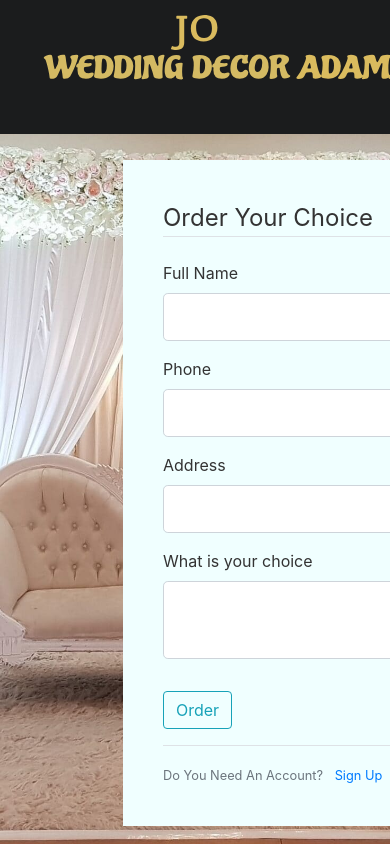
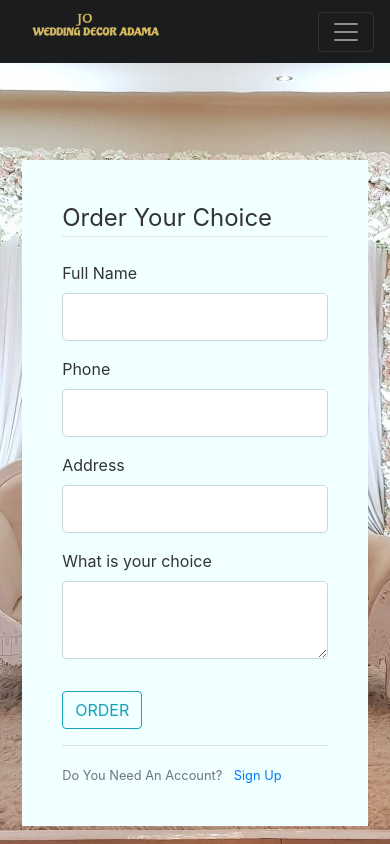
Before and after one commit to MNatiki/jo_decor, a Flask app: page /order in a window 390 px wide; the page is wider, and only the part inside the window is pictured. Run offline with Flask 3, Linux system fonts and the light colour scheme; some libraries are stand-ins or nearby versions.

Commit message:
jo decor

```diff
--- a/jo_pack/static/assets/style.css
+++ b/jo_pack/static/assets/style.css
@@ -77,13 +77,6 @@ p{font-size:1em;line-height: 1.7em; margin-bottom: 1.7em;}
 
 
 
-
-
-
-
-
-
-
 /*contact*/
 .contactform textarea,.contactform input{width: 100%;padding:1em;border:1px solid #ccc;margin-bottom: 1em;border-radius: 0;outline: none;}
 /*contact*/
@@ -150,3 +143,39 @@ p{font-size:1em;line-height: 1.7em; margin-bottom: 1.7em;}
 	figure.effect-chico figcaption {padding: 1.5em;}
 	.footer{margin-top: 2em;padding-bottom: 2em;}
 }
+
+
+
+
+/* Common styles for all screen sizes */
+
+/* Styles for screens with a maximum width of 1200px */
+@media (max-width: 1200px) {
+    .login-form {
+        margin-left: 10%;
+        width: 80%;
+        border: 20px solid azure;
+        margin-top: 5%;
+    }
+}
+
+/* Styles for screens with a maximum width of 900px */
+@media (max-width: 900px) {
+    .login-form {
+        margin-left: 5%;
+        width: 90%;
+        border: 10px solid azure;
+        margin-top: 5%;
+    }
+}
+
+/* Styles for screens with a maximum width of 767px */
+@media (max-width: 767px) {
+    .login-form {
+        margin-left: 2%;
+        width: 96%;
+        border: 5px solid azure;
+        margin-top: 5%;
+    }
+    /* Add more specific styles for smaller screens if needed */
+}
--- a/jo_pack/templates/account.html
+++ b/jo_pack/templates/account.html
@@ -1,6 +1,6 @@
 {% extends "layout.html" %}
 {% block content %}
-    <div class="content-section" style="  margin-left: 25%;  width: 700px; margin-top: 5px;">
+    <div class="content-section login-form">
       <div class="media">
         <img class="rounded-circle account-img" src="{{ image_file }}">
         <div class="media-body">
--- a/jo_pack/templates/layout.html
+++ b/jo_pack/templates/layout.html
@@ -3,8 +3,8 @@
 <head>
     <!-- Required meta tags -->
     <meta charset="utf-8">
-    <meta name="viewport" content="width=device-width, initial-scale=1, shrink-to-fit=no">
-
+    <meta name="viewport" content="width=device-width, initial-scale=1, maximum-scale=1, user-scalable=no">
+    <link rel="stylesheet" type="text/css" href="{{ url_for('static', filename='assets/style.css') }}">
     <!-- Bootstrap CSS -->
     <link rel="stylesheet" href="https://maxcdn.bootstrapcdn.com/bootstrap/4.0.0/css/bootstrap.min.css" integrity="sha384-Gn5384xqQ1aoWXA+058RXPxPg6fy4IWvTNh0E263XmFcJlSAwiGgFAW/dAiS6JXm" crossorigin="anonymous">
 
@@ -20,13 +20,21 @@
 <body>
   <header class="site-header">
     <nav class="navbar navbar-expand-md navbar-dark bg-steel fixed-top" style="background-color: rgb(27, 28, 29);">
-            <div class="container" style="background-color: rgb(27, 28, 29);">
+        <div class="container">
             <a class="navbar-brand" href="#home"><img src="static/images/logo.png" alt="logo"></a>
+
+            <!-- Navbar Toggler Button -->
+            <button class="navbar-toggler" type="button" data-toggle="collapse" data-target="#navbarToggle" aria-controls="navbarToggle" aria-expanded="false" aria-label="Toggle navigation">
+                <span class="navbar-toggler-icon"></span>
+            </button>
+
+            <!-- Collapsed Navbar Links -->
             <div class="collapse navbar-collapse" id="navbarToggle">
                 <div class="navbar-nav mr-auto">
                     <a class="nav-item nav-link" href="{{ url_for('home') }}">Home</a>
                     <!-- Add more navigation links as needed -->
                 </div>
+
                 <!-- Navbar Right Side -->
                 <div class="navbar-nav">
                     {% if current_user.is_authenticated %}
@@ -44,6 +52,9 @@
                     <a class="nav-item nav-link" href="/order">Order</a>
                 </div>
             </div>
+        </div>
+    </nav>
+</header>
             </div>
         </nav>
     </header>
--- a/jo_pack/templates/login.html
+++ b/jo_pack/templates/login.html
@@ -1,6 +1,7 @@
 {% extends "layout.html" %}
 {% block content %}
-    <div style="background-color: azure; margin-left: 25%;  width: 700px; opacity: 100%; border: 40px solid azure; margin-top: 5px;">
+
+    <div class="login-form" style="background-color: azure; opacity: 100%; border: 40px solid azure;">
         <form method="POST" action="">
             {{ form.hidden_tag() }}
             <fieldset class="form-group">
--- a/jo_pack/templates/notify.html
+++ b/jo_pack/templates/notify.html
@@ -1,7 +1,7 @@
 {% extends "layout.html" %}
 {% block content %}
     {% if datas %}
-        <div class="mainTable">
+        <div class="mainTable login-form">
             <table id="table" border="1" style=" margin-left: 25%; width: 700px; background-color: antiquewhite;">
                 <tr class=" table-dark table-active text-uppercase text-white">
                     <th style="font-size:20px;">Row Id</th>
--- a/jo_pack/templates/order.html
+++ b/jo_pack/templates/order.html
@@ -1,6 +1,6 @@
 {% extends "layout.html" %}
 {% block content %}
-    <div style="background-color: azure; width: 700px; margin-left: 30%; opacity: 100%; border: 40px solid azure; margin-top: 5px;">
+    <div class="login-form" style="background-color: azure; opacity: 100%; border: 40px solid azure;">
         <form method="POST" action="">
             {{ form.hidden_tag() }}
             <fieldset class="form-group">
--- a/jo_pack/templates/register.html
+++ b/jo_pack/templates/register.html
@@ -1,6 +1,6 @@
 {% extends "layout.html" %}
 {% block content %}
-    <div style="background-color: azure; width: 700px; margin-left: 30%; opacity: 100%; border: 40px solid azure; margin-top: 5px;">
+    <div class="login-form" style="background-color: azure; opacity: 100%; border: 40px solid azure;">
         <form method="POST" action="">
             {{ form.hidden_tag() }}
             <fieldset class="form-group">
```
Lines whose indentation alone changed are shown as unchanged.
